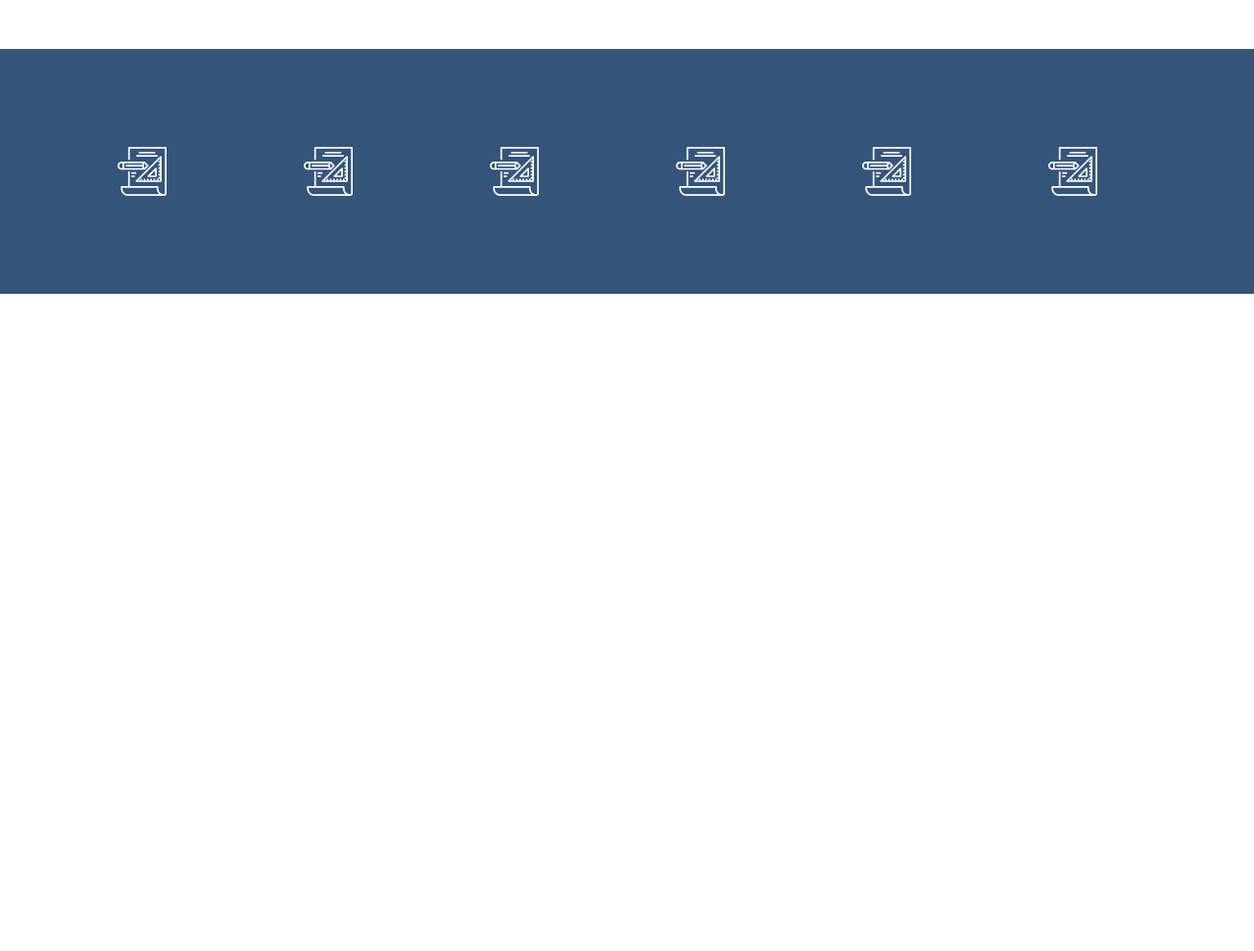
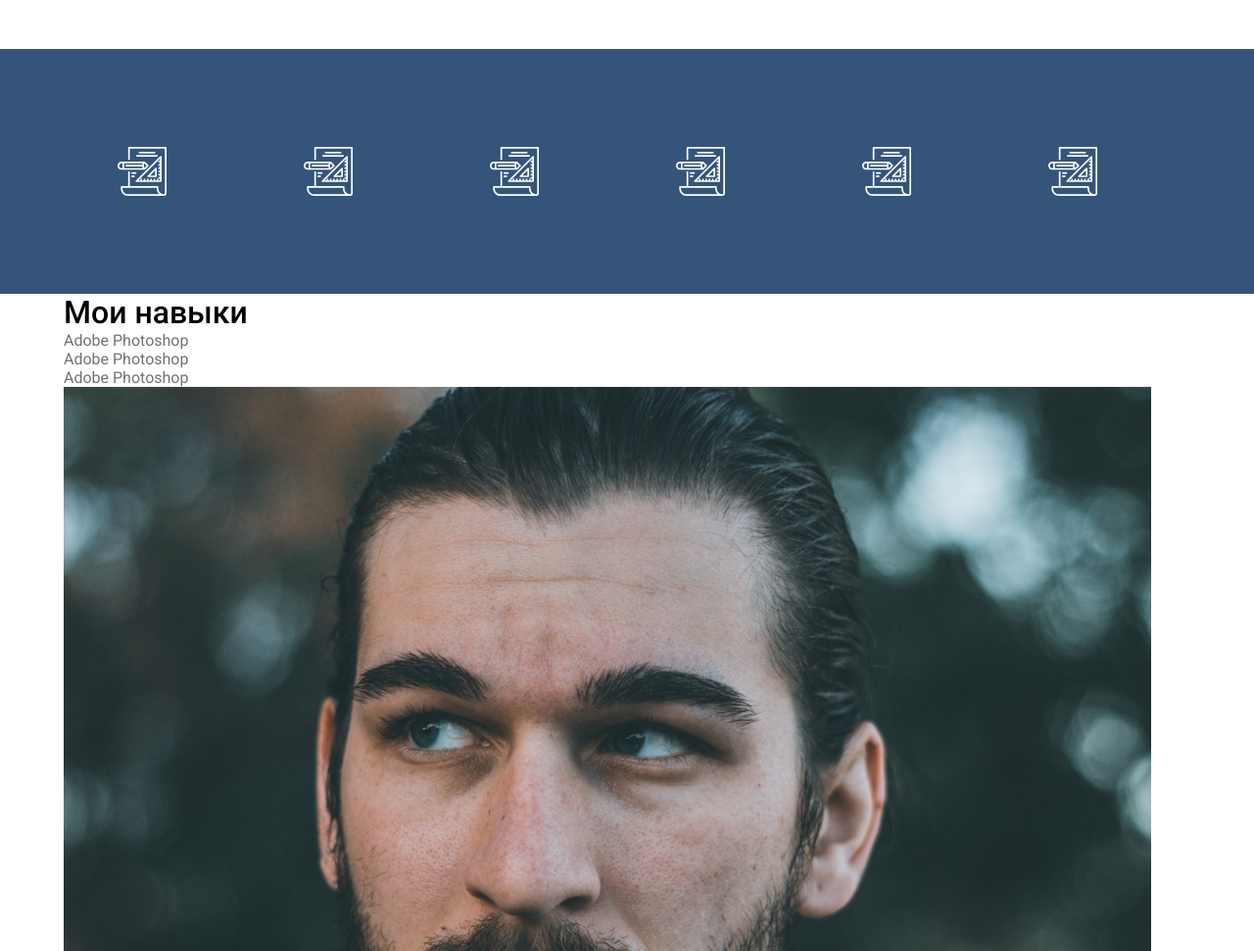
Before and after one commit to KarelinIvan/website_business_card, a plain HTML site: page index.html in a window 1280 px wide. Shown: the part 1009-1980 px from the top of the page at 98% size. Before the commit the page ends 1309 px from the top, so only its background shows below. Drawn offline with Linux system fonts and the light colour scheme.

Commit message:
10-й коммит

```diff
--- a/css/style.css
+++ b/css/style.css
@@ -92,7 +92,6 @@ body {
     padding-left: 52px;
 }
 .screen__img {
-
 }
 .item__info {
     padding-left: 29px;
@@ -134,12 +133,11 @@ body {
     background-color: var(--accent-color);
     padding: 100px;
 }
-.numbers__items {
+.numbers__grid {
     display: grid;
     grid-template-columns: repeat(6, 50px);
     padding-left: 20px;
     gap: 140px;
-
 }
 .numbers__item {
     max-width: 50px;
@@ -148,3 +146,18 @@ body {
 .numbers__img {
     color: var(--white-color);
 }
+.skills {
+}
+.skills__flex {
+
+}
+.skills__list {
+}
+.text__h2_skills {
+}
+.text__p_skills {
+}
+.skills__img {
+}
+.skills__foto {
+}
--- a/index.html
+++ b/index.html
@@ -68,7 +68,7 @@
 
 		<section class="numbers">
 			<div class="container">
-				<div class="numbers__items">
+				<div class="numbers__grid">
 					<div class="numbers__item">
 						<img src="img/icon.svg" alt="Icon" class="numbers__img">
 					</div>
@@ -91,5 +91,22 @@
 			</div>
 		</section>
 
+		<section class="skills">
+			<div class="container">
+				<div class="skills__flex">
+					<div class="skills__list">
+						<h2 class="text__h2 text__h2_skills">
+							Мои навыки
+						</h2>
+						<p class="text__p text__p_skills">Adobe Photoshop</p>
+						<p class="text__p text__p_skills">Adobe Photoshop</p>
+						<p class="text__p text__p_skills">Adobe Photoshop</p>
+					</div>
+					<div class="skills__img">
+						<img src="img/foto.png" alt="Foto" class="skills__foto">
+					</div>
+				</div>
+			</div>
+		</section>
 	</body>
 </html>
```
Also changed, not shown: img/foto.png (added).
